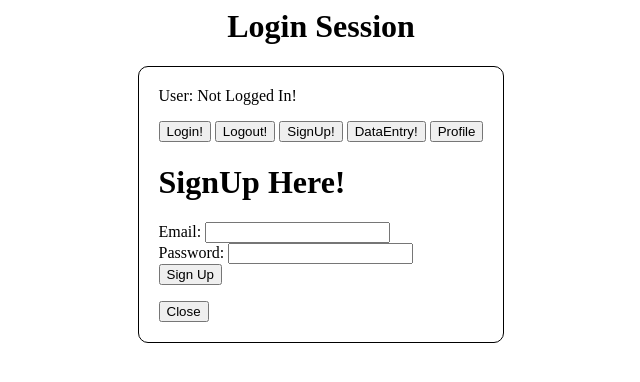
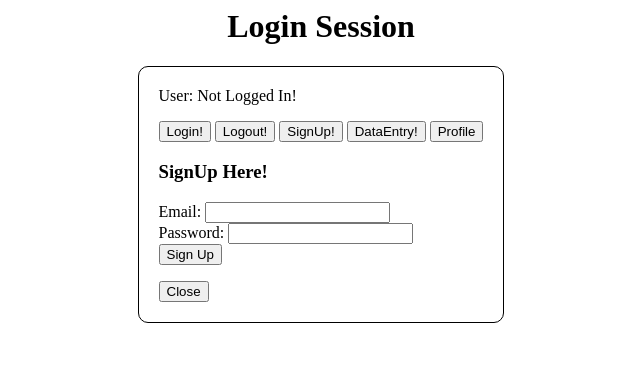
Before and after one commit to sritabh/login-session, a plain HTML site: page index.html in a window 1280 px wide. Both pictures are taken after a click on the button "SignUp!". Shown: the whole page, without its empty margins (319-959 px from the left). Drawn offline with Linux system fonts and the light colour scheme; no server answers.

Commit message:
added headings to the forms

```diff
--- a/index.html
+++ b/index.html
@@ -33,7 +33,7 @@
                 </div>
 
                 <div id="signUpForm" style="display:none;">
-                    <h1>SignUp Here!</h1>
+                    <h3>SignUp Here!</h3>
                     <form method="POST" id="signup_form">
                         <label>Email:</label>
                         <input type="email" id="signup_username" />
@@ -47,6 +47,7 @@
                     </form>
                 </div>
                 <div id="login">
+                    <h3>Login!</h3>
                     <form id="loginForm">
                         Email:<br><input type="email" id="login_email"/><br>
                         Password: <br><input type="password" id="login_password"/><br>
```
